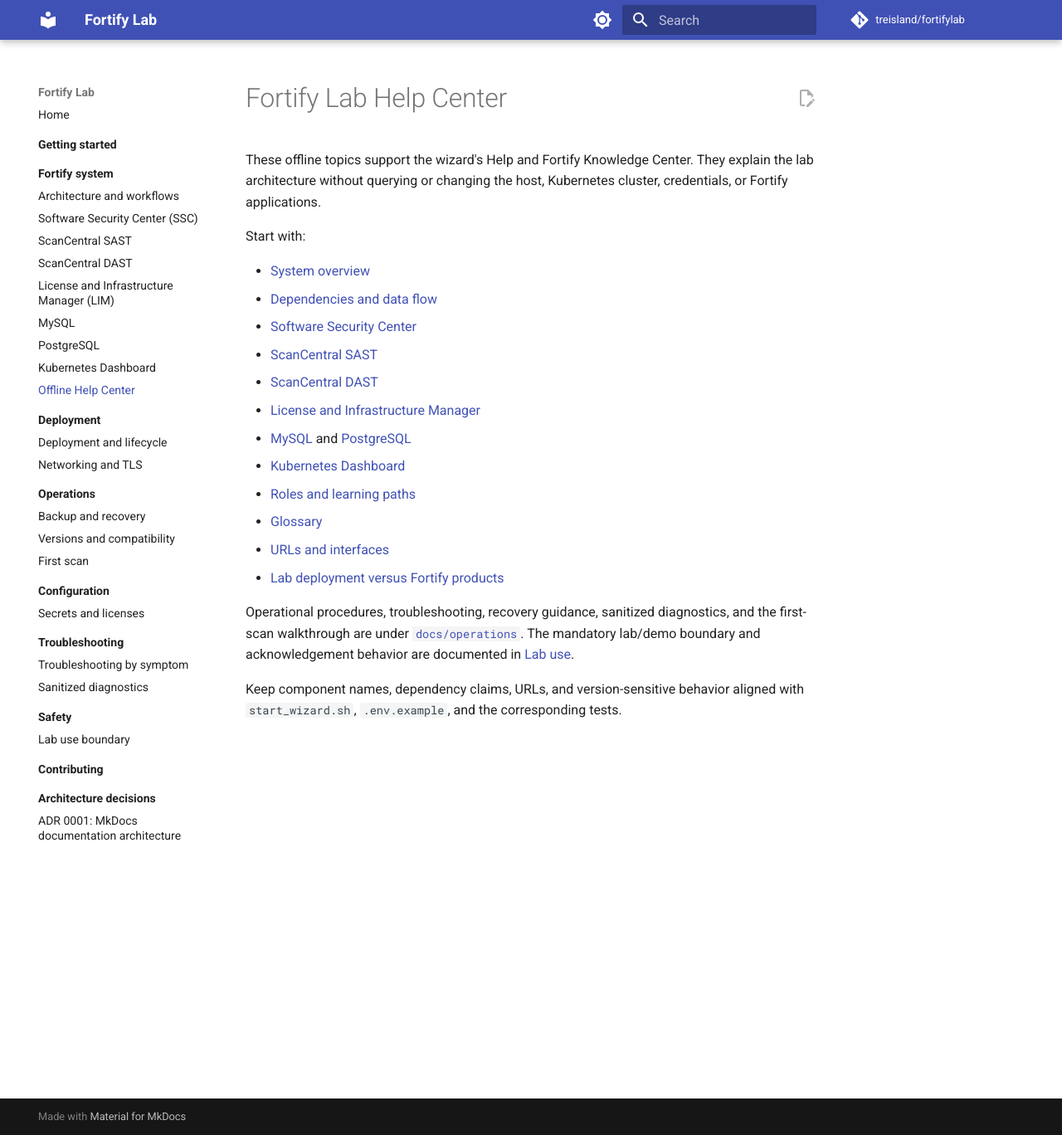
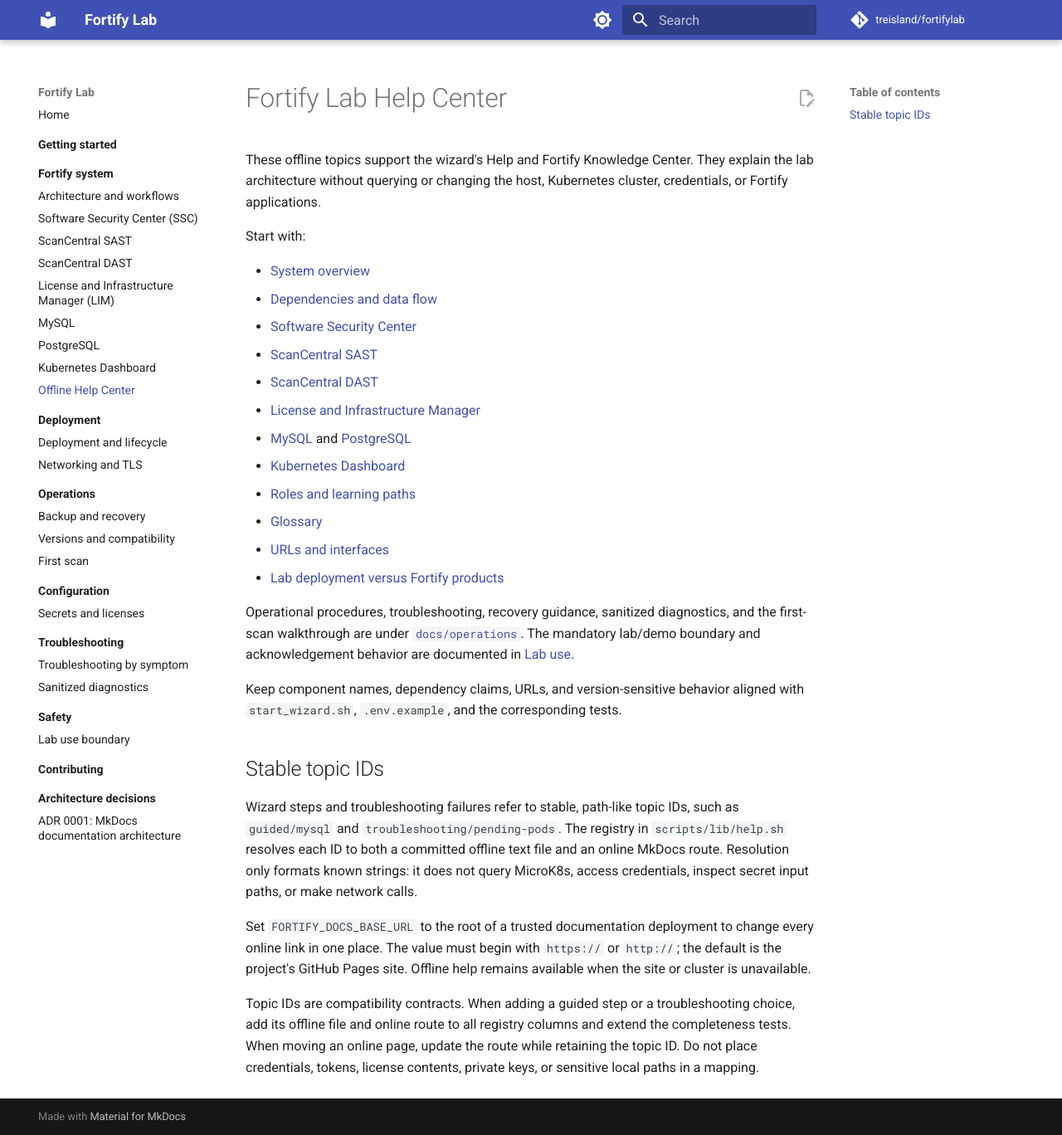
Before and after one commit to treisland/fortifylab, an MkDocs documentation site: the page built from docs/help/README.md, in a window 1280 px wide and 1368 px high. Shown: the whole window at 83% size. Built offline with MkDocs 1.6.1 and Material for MkDocs 9.7.7, drawn with Linux system fonts in a browser that asks for light colours; comment, search, counter and statistics services are not loaded.

Commit message:
feat: connect wizard to stable help topics

```diff
--- a/docs/help/README.md
+++ b/docs/help/README.md
@@ -26,3 +26,22 @@
 
 Keep component names, dependency claims, URLs, and version-sensitive behavior
 aligned with `start_wizard.sh`, `.env.example`, and the corresponding tests.
+
+## Stable topic IDs
+
+Wizard steps and troubleshooting failures refer to stable, path-like topic IDs,
+such as `guided/mysql` and `troubleshooting/pending-pods`. The registry in
+`scripts/lib/help.sh` resolves each ID to both a committed offline text file and
+an online MkDocs route. Resolution only formats known strings: it does not query
+MicroK8s, access credentials, inspect secret input paths, or make network calls.
+
+Set `FORTIFY_DOCS_BASE_URL` to the root of a trusted documentation deployment to
+change every online link in one place. The value must begin with `https://` or
+`http://`; the default is the project's GitHub Pages site. Offline help remains
+available when the site or cluster is unavailable.
+
+Topic IDs are compatibility contracts. When adding a guided step or a
+troubleshooting choice, add its offline file and online route to all registry
+columns and extend the completeness tests. When moving an online page, update
+the route while retaining the topic ID. Do not place credentials, tokens,
+license contents, private keys, or sensitive local paths in a mapping.
```
Also changed, not shown: docs/contributing/index.md (+5 -0 lines), 4 other files.
